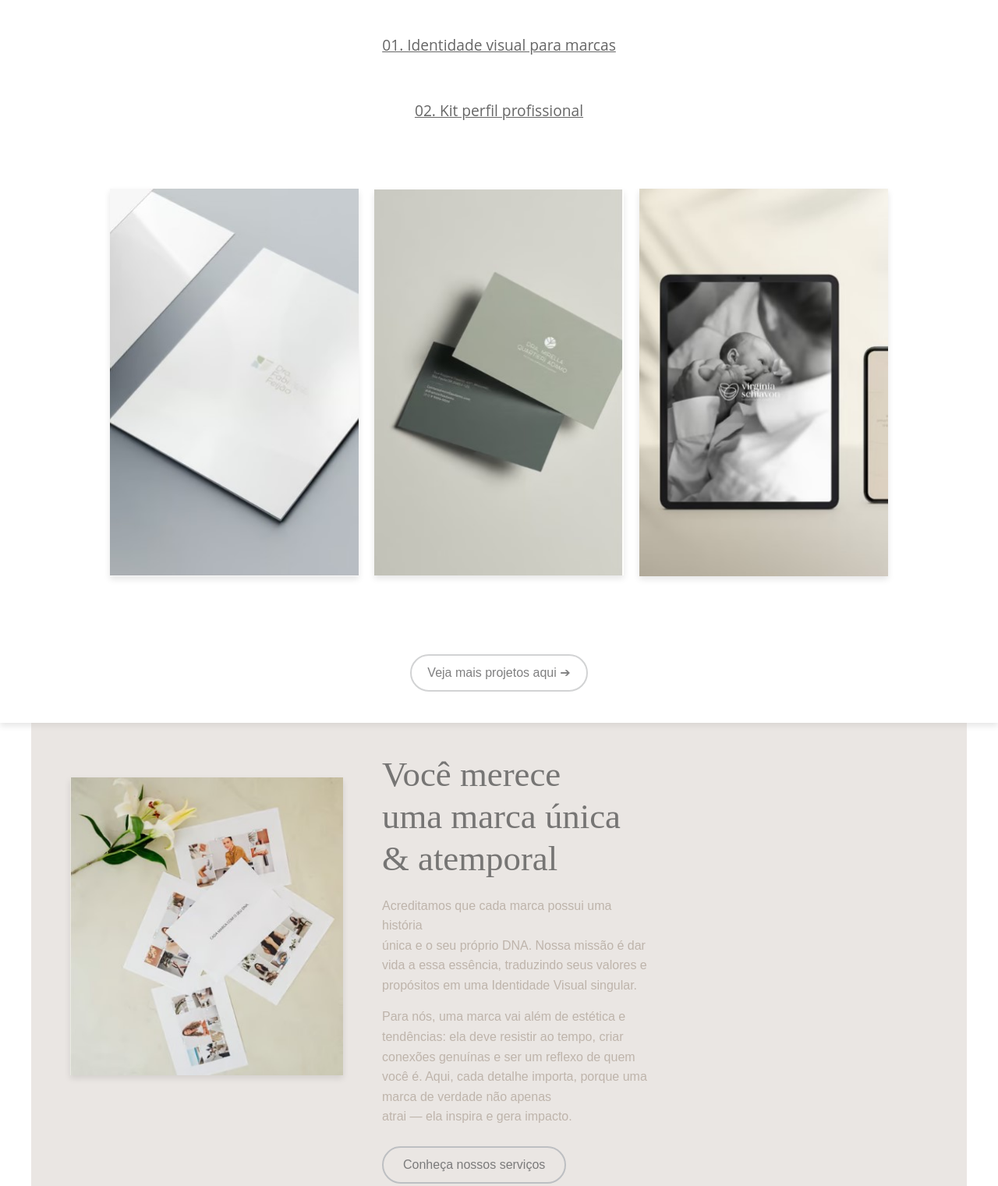
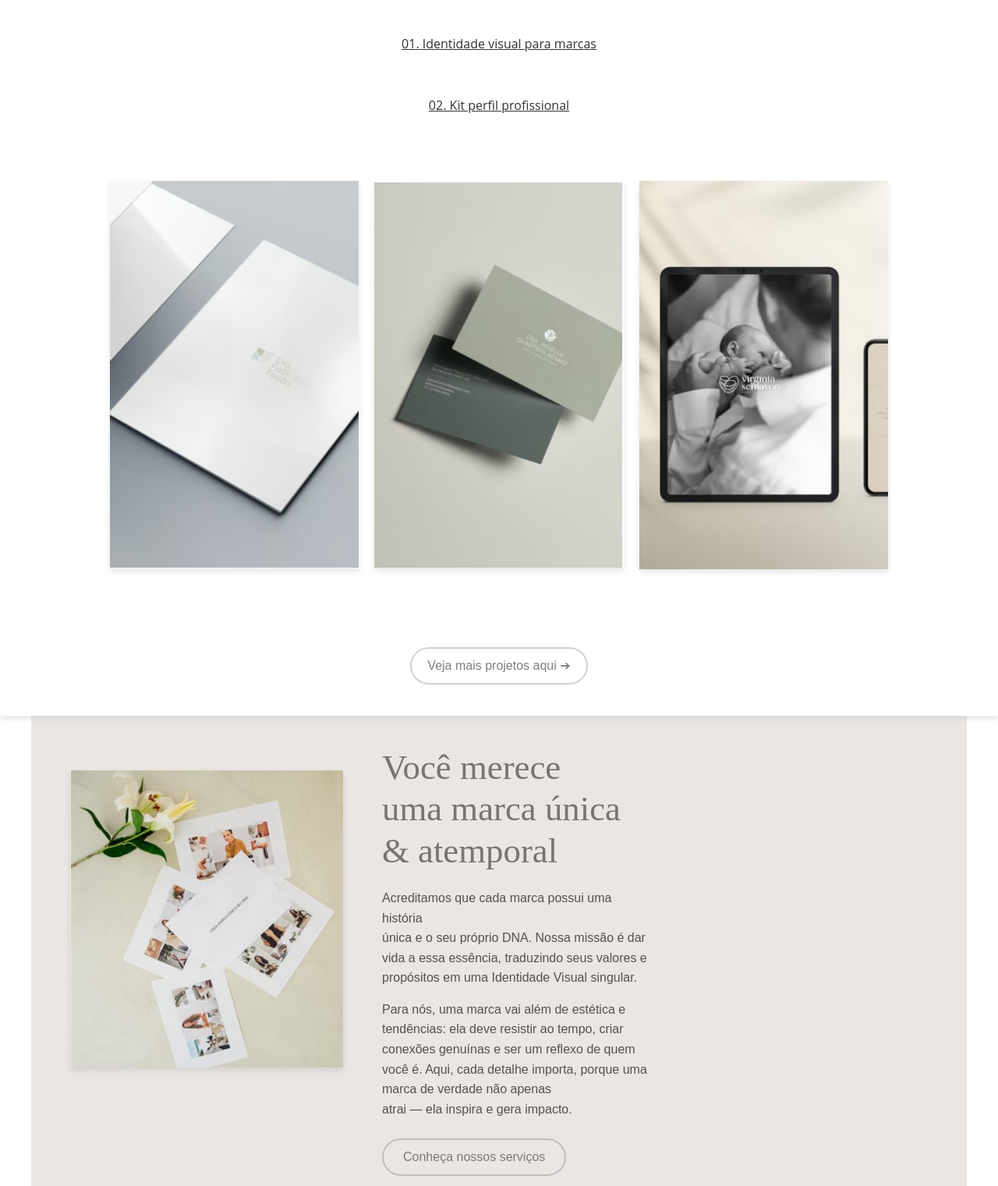
Before and after one commit to 200285202/estudio, a plain HTML site: page index.html in a window 1280 px wide. Shown: the part 520-2041 px from the top of the page at 78% size. Drawn offline with nearby package versions, Linux system fonts and the light colour scheme; a web font is replaced by a local one.

Commit message:
Update index.html

```diff
--- a/index.html
+++ b/index.html
@@ -129,6 +129,10 @@
     padding-bottom: 5px;
     margin: 0;
     display: inline-block;
+    font-size: 1rem !important;
+    font-weight: 400 !important;
+    text-align: justify !important;
+    color: #333 !important;
 }
 
 .section-options p:last-child {
@@ -379,7 +383,7 @@
     .content p {
       font-family: 'Poppins', sans-serif;
       font-weight: 100;
-      color: #BEB4AB;
+      color: #1d1d1bbb;
       line-height: 1.6;
       margin-bottom: 15px;
     }
@@ -716,6 +720,8 @@ footer p {
     </style>
 </head>
 <body>
+    <meta name="viewport" content="width=device-width, initial-scale=1">
+
 
     <div class="hero-vertical">
         <img src="foto2.jpg" alt="Background" class="hero-image">
```
